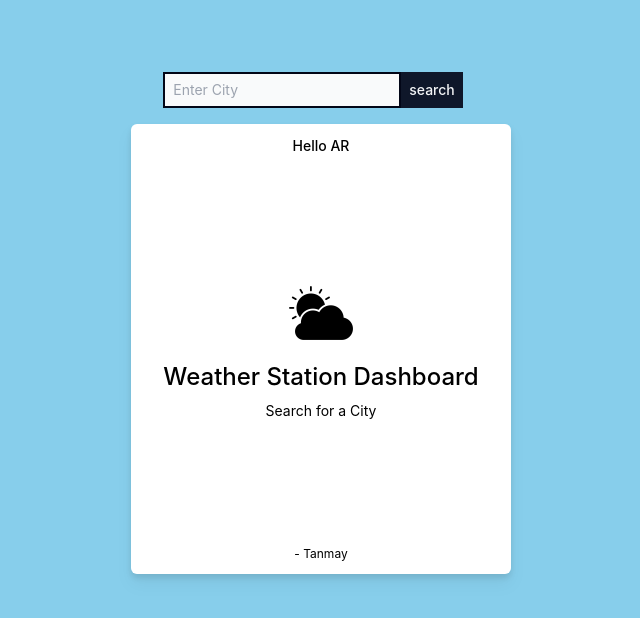
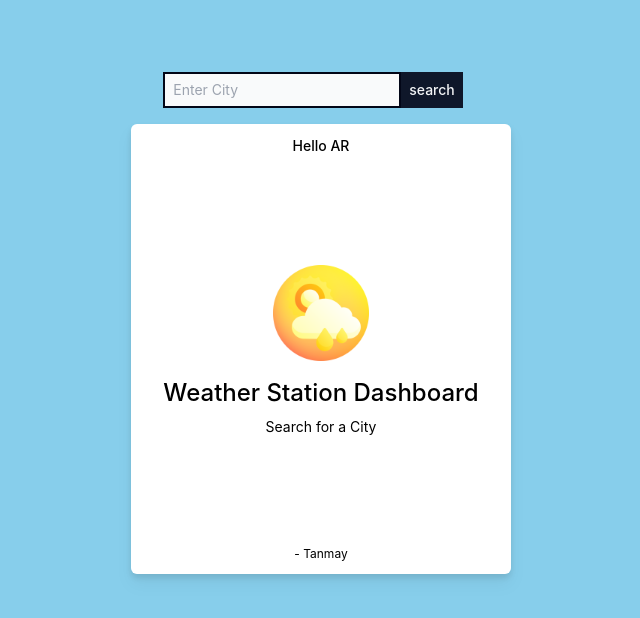
Before and after one commit to tanmay4u02/react-weather-app, a React (Create React App) app: page / in a window 1280 px wide. Shown: the top 618 px of the page, without its empty margins (327-967 px from the left). Built offline with nearby package versions, Linux system fonts and the light colour scheme.

Commit message:
design changes

```diff
--- a/src/components/weather/index.jsx
+++ b/src/components/weather/index.jsx
@@ -6,7 +6,7 @@ import humidity from "../../assets/icons/humidity.svg";
 import wind from "../../assets/icons/wind.svg";
 import pressure from "../../assets/icons/pressure.svg";
 import Spinner from "../../assets/Spinner";
-import appLogo from "../../assets/weather-app.png";
+import appLogo from "../../assets/weather-app-2.png";
 
 const Location = styled.div`
   margin: 15px auto;
@@ -97,7 +97,7 @@ const Weather = ({ weather, loading = true }) => {
             Hello AR
           </span>
           <span className="m-auto text-center text-sm">
-            <img src={appLogo} className="w-16 mx-auto" alt="App logo" />
+            <img src={appLogo} className="w-24 mx-auto" alt="App logo" />
             <div className="font-medium text-2xl mb-2 mt-4">
               Weather Station Dashboard
             </div>
```
Also changed, not shown: public/favicon.png, src/assets/weather-app-2.png (added).
